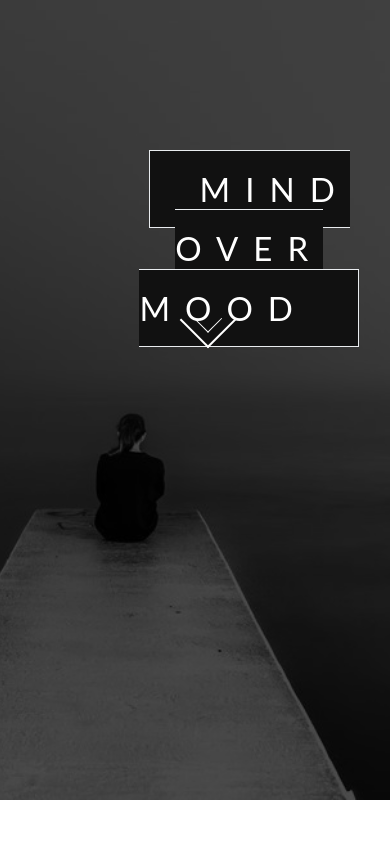
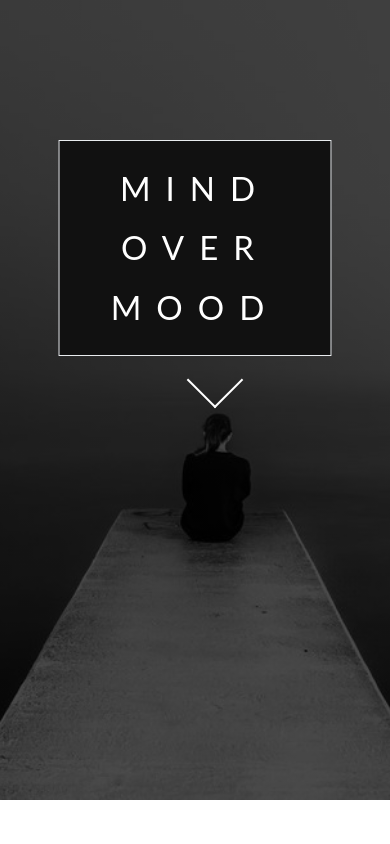
Before and after one commit to cwru-final-project/final-project, a React (Create React App) app in the folder client/: page / in a window 390 px wide. Shown: the top 844 px of the page. Built offline with nearby package versions, Linux system fonts and the light colour scheme.

Commit message:
front page done

```diff
--- a/client/public/index.html
+++ b/client/public/index.html
@@ -12,7 +12,7 @@
 
 
     <link rel="manifest" href="%PUBLIC_URL%/manifest.json">
-    <link rel="shortcut icon" href="%PUBLIC_URL%/favicon.ico">
+
     <!--
       Notice the use of %PUBLIC_URL% in the tags above.
       It will be replaced with the URL of the `public` folder during the build.
@@ -22,7 +22,7 @@
       work correctly both with client-side routing and a non-root public URL.
       Learn how to configure a non-root public URL by running `npm run build`.
     -->
-    <title>Mood Rooms</title>
+    <title>Mind Over Mood</title>
   </head>
   <body>
     <noscript>
--- a/client/src/components/Header.js
+++ b/client/src/components/Header.js
@@ -10,16 +10,22 @@ class Header extends Component
 	{
 		return (
 		<div className = "container-fluid">
+
 						<div className="bgimg-1">
+						<div className="container">
 							<div className="row">
+								<div className="col-md-12">
 									<div className="caption">
 										<span className="border">MIND OVER MOOD</span>
 									</div>
-				</div>
-
 									<div className="arrow">
 									</div>
 								</div>
+							</div>
+							</div>
+						</div>
+
+
 
 			<div className = "whatWeOffer">
 				<h3>What we Offer</h3>
--- a/client/src/components/Login.js
+++ b/client/src/components/Login.js
@@ -101,9 +101,10 @@ class Login extends Component
 	render()
 	{
 		return (
+			<div>
+			<Header />
+			<div className="container">
 
-			<div className="container">
-				<Header />
 				<div className="row">
 					<div className="col-md-6">
 					<div className= "login">
@@ -160,6 +161,7 @@ class Login extends Component
 					</div>
 				</div>
 			</div>
+			</div>
 		)
 	}
 }
--- a/client/src/components/Message.js
+++ b/client/src/components/Message.js
@@ -28,7 +28,6 @@ const Message = props =>
 (
 	<div className="alert alert-dark" role="alert">
 		<div style={styles.name}>{props.name}: <span></span><span style={styles.message}>{props.message}</span><span className="float-right" style={styles.date}>{props.time}</span></div>
-		<i className="far fa-thumbs-up fa-1x float-right"></i>
 	</div>
 )
 
--- a/client/src/css/style.css
+++ b/client/src/css/style.css
@@ -9,11 +9,13 @@ body {
 .container-fluid {
   padding-left:0;
   padding-right:0;
-  margin:0;
+  width:100%;
 
 }
 
+
 .bgimg-1 {
+  position: relative;
   background: linear-gradient(
    rgba(0, 0, 0, .7),
    rgba(0, 0, 0, .7)),
@@ -48,9 +50,6 @@ body {
 
 .bgimg-1, .bgimg-2, .bgimg-3, .bgimg-4 {
   background-size:cover;
-  position: relative;
-  margin-left: -50vw;
-  margin-right:-6vw;
   }
 
 .whatWeOffer, .help, .why, .feelings{
@@ -63,14 +62,16 @@ body {
 }
 
 .caption {
-  position: absolute;
-  top: 20%;
-  margin-left:51%;
-  text-align: center;
   color: #000;
 }
 
 .caption span.border {
+  text-align: center;
+  top:140px;
+  position: absolute;
+  left:50%;
+  width: 70%;
+  transform: translateX(-50%);
   background-color: #111;
   color: #fff;
   padding:18px 50px 18px 50px;
@@ -99,17 +100,14 @@ h3 {
 
 .arrow,
 .arrow:before {
-  position: absolute;
-  left: 31%;
-  right:30%;
 }
 
 .arrow {
+  position: absolute;
   width: 40px;
   height: 40px;
-  top: 40%;
-  left:67%;
-  margin: -20px 0 0 -20px;
+  top:280px;
+  left:50%;
   -webkit-transform: rotate(45deg);
   border-left: none;
   border-top: none;
@@ -119,19 +117,16 @@ h3 {
 
 
 .arrow:before {
-  content: '';
-  width: 20px;
-  height: 20px;
-  top: 49%;
+  position: absolute;
+  width: 40px;
+  height: 40px;
+  top:220px;
   left:50%;
-  margin: -10px 0 0 -10px;
+  -webkit-transform: rotate(45deg);
   border-left: none;
   border-top: none;
-  border-right: 1px #fff solid;
-  border-bottom: 1px #fff solid;
-  animation-duration: 2s;
-  animation-iteration-count: infinite;
-  animation-name: arrow;
+  border-right: 2px #fff solid;
+  border-bottom: 2px #fff solid;
   }
 
   .happy, .sad, .listen, .speak, .log, .reg {
@@ -242,3 +237,21 @@ a:hover{
   background-image:linear-gradient(to right, red, yellow, green, blue);
   color:black;
 }
+
+@media screen and (max-width: 1000px) {
+.arrow {
+  position: absolute;
+  width: 40px;
+  height: 40px;
+  top:320px;
+}
+}
+
+@media screen and (max-width: 770px) {
+.arrow {
+  position: absolute;
+  width: 40px;
+  height: 40px;
+  top:360px;
+}
+}
```
Lines whose indentation alone changed are shown as unchanged.
